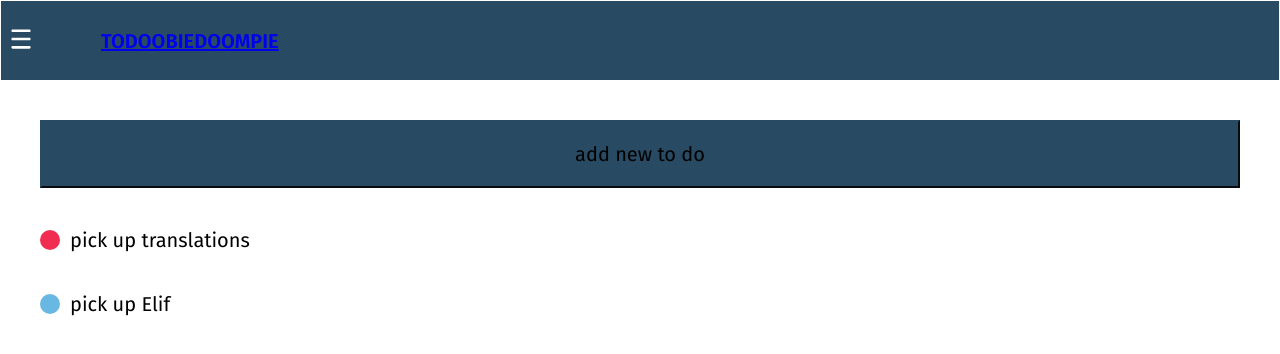
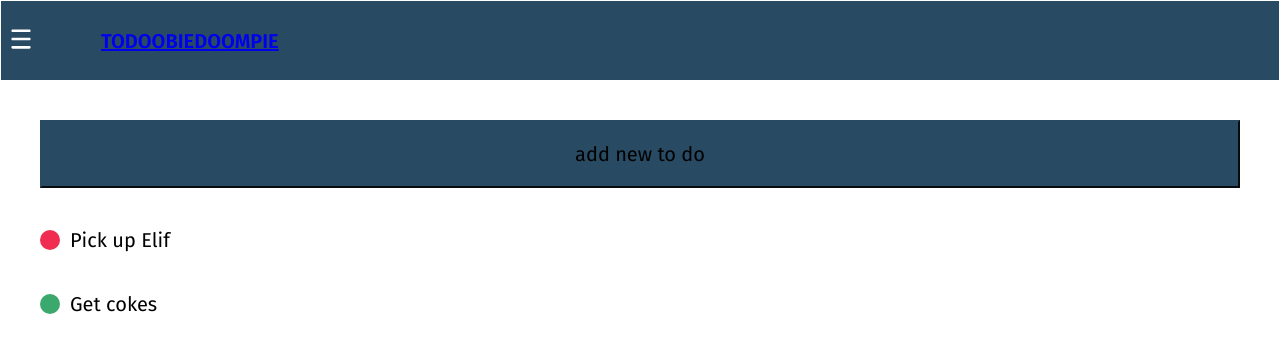
Before and after one commit to akinci-oki/todoo, a React (Create React App) app: page / in a window 1280 px wide. Shown: the top 354 px of the page. Built offline with nearby package versions, Linux system fonts and the light colour scheme.

Commit message:
make todos dynamic

```diff
--- /dev/null
+++ b/src/categories.js
@@ -0,0 +1,21 @@
+const categories = [
+    {
+        id: "cat-01",
+        desc: "personal",
+        color: "col-1",
+        deprecated: false,
+    },
+    {
+        id: "cat-02",
+        desc: "professional",
+        color: "col-2",
+        deprecated: false,
+    },
+    {
+        id: "cat-03",
+        desc: "kids",
+        color: "col-3",
+        deprecated: false,
+    },
+];
+export default categories;
--- a/src/components/home/Home.js
+++ b/src/components/home/Home.js
@@ -1,11 +1,30 @@
 import "../../App.scss";
 import { useState } from "react";
+import categories from "../../categories";
 
 function Home() {
     const [isFormOpen, setIsFormOpen] = useState(false);
+    const [toDos, setToDos] = useState([
+        {
+            name: "Pick up Elif",
+            category: "cat-01",
+            isDone: true,
+        },
+        {
+            name: "Get cokes",
+            category: "cat-02",
+            isDone: false,
+        },
+    ]);
 
     const onToggleForm = () => {
         setIsFormOpen(!isFormOpen);
+    };
+    const getColorFromCategoryId = (categoryId) => {
+        const selectedCategory = categories.find(
+            (category) => category.id === categoryId
+        );
+        return selectedCategory.color;
     };
     return (
         <div className="home">
@@ -42,18 +61,18 @@ function Home() {
             )}
 
             <ul>
-                <li>
-                    <div className="todoo">
-                        <div className={`bolletje ${"col-1"}`} />
-                        <p>pick up translations</p>
-                    </div>
-                </li>
-                <li>
-                    <div className="todoo">
-                        <div className={`bolletje ${"col-3"}`} />
-                        <p>pick up Elif</p>
-                    </div>
-                </li>
+                {toDos.map((toDo, index) => (
+                    <li key={index}>
+                        <div className="todoo">
+                            <div
+                                className={`bolletje ${getColorFromCategoryId(
+                                    toDo.category
+                                )}`}
+                            />
+                            <p> {toDo.name} </p>
+                        </div>
+                    </li>
+                ))}
             </ul>
         </div>
     );
--- a/src/pages/settings/settingspage.js
+++ b/src/pages/settings/settingspage.js
@@ -1,26 +1,9 @@
 import React, { useState } from "react";
 import { Settings } from "../../components";
+import categories from "../../categories";
+
 function Settingspage() {
-    const [categories, setCategories] = useState([
-        {
-            id: "cat-01",
-            desc: "personal",
-            color: "col-1",
-            deprecated: false,
-        },
-        {
-            id: "cat-02",
-            desc: "professional",
-            color: "col-2",
-            deprecated: false,
-        },
-        {
-            id: "cat-03",
-            desc: "kids",
-            color: "col-3",
-            deprecated: false,
-        },
-    ]);
+    const [categories, setCategories] = useState(categories);
     const [colors, setColors] = useState([
         {
             id: "col-1",
```
